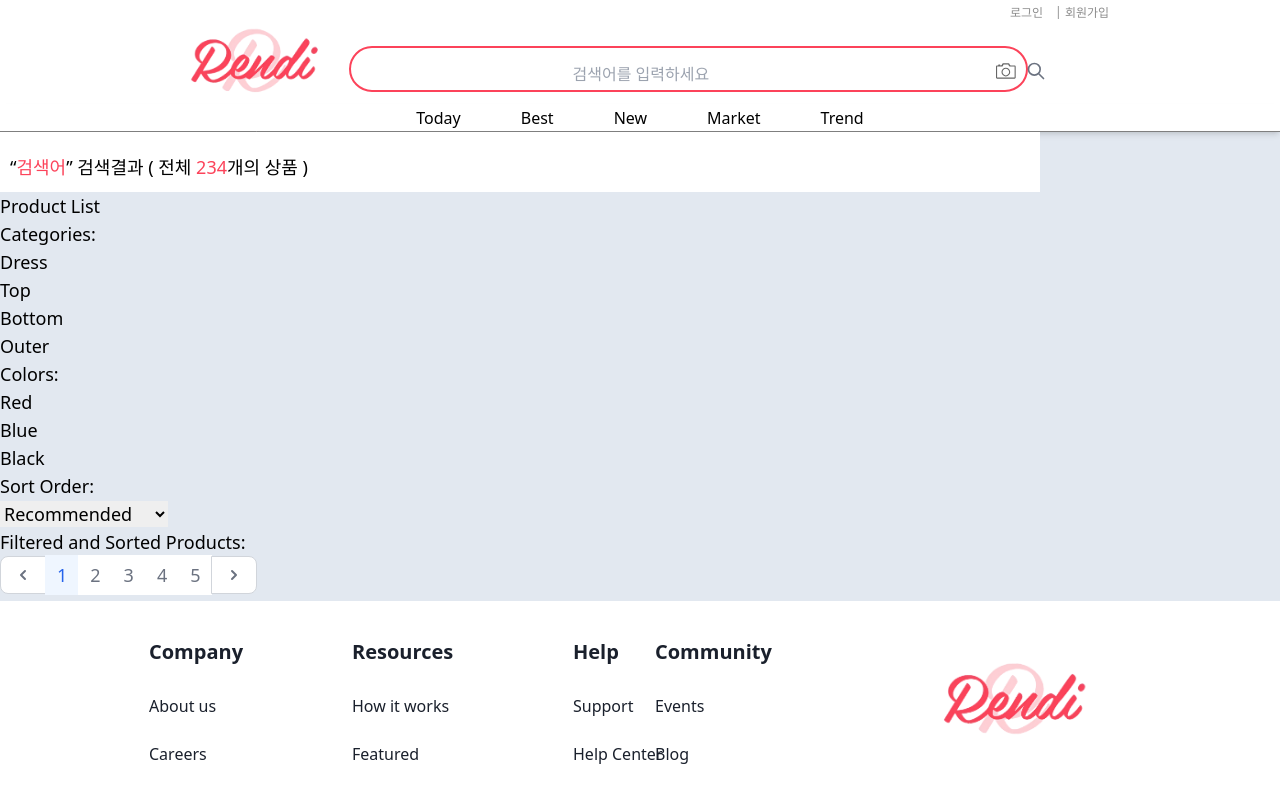
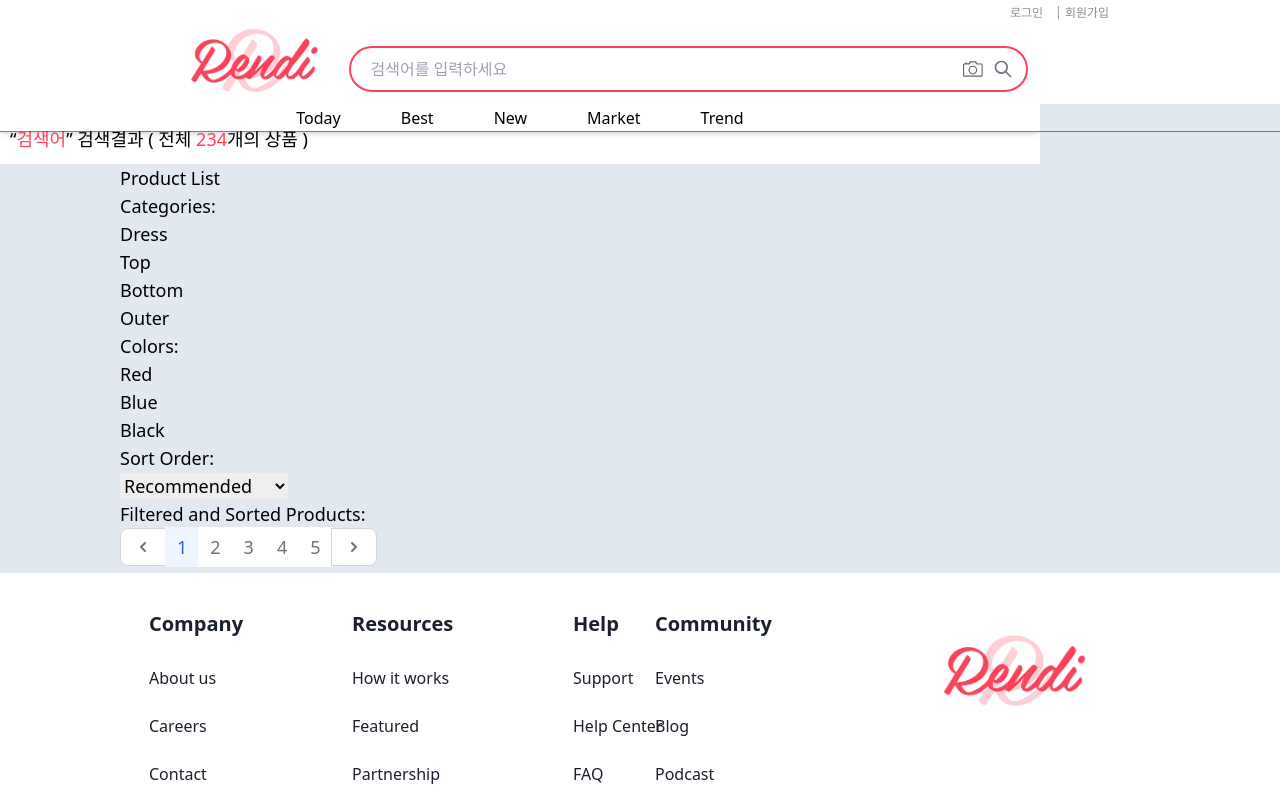
Before and after one commit to jxxnixx/Rendi_Frontend, a Next.js app: page /searchResult in a window 1280 px wide. Shown: the top 794 px of the page. Built offline with nearby package versions, Linux system fonts and the light colour scheme.

Commit message:
검색창 위치 수정

```diff
--- a/components/structure/searchBar.tsx
+++ b/components/structure/searchBar.tsx
@@ -1,187 +1,3 @@
-// // import React, { useState, useRef, useEffect } from "react";
-// // import { Camera, Search } from "../icons";
-
-// // export default function SearchBar() {
-// //   //Ref로 사각형, input dom요소 참조
-// //   const squareRef = useRef<HTMLDivElement>(null);
-// //   const inputRef = useRef<HTMLInputElement>(null);
-
-// //   // 검색창 하단 사각형 표시 여부 관리
-// //   const [showSquare, setShowSquare] = useState(false);
-
-// //   // 버튼 클릭 여부 관리
-// //   const [showRecentContent, setShowRecentContent] = useState(true);
-// //   const [showPopularContent, setShowPopularContent] = useState(false);
-
-// //   useEffect(() => {
-// //     // 검색창 외부 클릭 시 사각형 사라지게 설정
-// //     const handleClickOutside = (event: MouseEvent) => {
-// //       if (
-// //         // Ref 사용해서 클릭된 요소가 사각형,input 내부인지 외부인지 확인
-// //         squareRef.current &&
-// //         !squareRef.current.contains(event.target as Node) &&
-// //         inputRef.current &&
-// //         !inputRef.current.contains(event.target as Node)
-// //       ) {
-// //         setShowSquare(false);
-// //       }
-// //     };
-
-// //     document.addEventListener("click", handleClickOutside);
-
-// //     return () => {
-// //       document.removeEventListener("click", handleClickOutside);
-// //     };
-// //   }, []);
-
-// //   // showSqaure state 관리
-// //   const handleInputClick = () => {
-// //     setShowSquare(true);
-// //   };
-
-// //   // 클릭된 button 구별, 관리
-// //   const handleRecentClick = () => {
-// //     setShowRecentContent(true);
-// //     setShowPopularContent(false);
-// //   };
-
-// //   const handlePopularClick = () => {
-// //     setShowRecentContent(false);
-// //     setShowPopularContent(true);
-// //   };
-
-// //   // 닫기 button
-// //   const handleCloseClick = () => {
-// //     setShowSquare(false);
-// //   };
-
-// //   return (
-// //     <form action="/searchResult" method="post">
-// //       <label
-// //         htmlFor="default-search"
-// //         className="text-sm font-medium text-gray-900 sr-only dark:text-white"
-// //       >
-// //         Search
-// //       </label>
-// //       <div className="relative top-[30px]">
-// //         {!showSquare ? (
-// //           <input
-// //             ref={inputRef}
-// //             type="search"
-// //             id="default-search"
-// //             className="block w-[679px] h-[46px] px-[20px] rounded-[50px] bg-white border-2 border-[#FC435A] focus:outline-none focus:ring-0"
-// //             placeholder="검색어를 입력하세요"
-// //             onClick={handleInputClick}
-// //           />
-// //         ) : (
-// //           <input
-// //             ref={inputRef}
-// //             type="search"
-// //             id="default-search"
-// //             className="block w-[679px] h-[46px] px-[20px] rounded-t-[23px] bg-white border-2 border-[#FC435A] focus:outline-none focus:ring-0"
-// //             placeholder="검색어를 입력하세요"
-// //             onClick={handleInputClick}
-// //           />
-// //         )}
-
-// //         {showSquare && (
-// //           <div ref={squareRef} className="w-[679px] h-[456px] relative">
-// //             <div className="flex justify-start items-start w-[679px] h-[456px] absolute left-0 top-0 rounded-b-[23px] bg-white border-x-2 border-b-2 border-[#fc435a]">
-// //               <div className="w-[676px] h-12 absolute left-[3px] overflow-hidden">
-// //                 <svg
-// //                   width={673}
-// //                   height={1}
-// //                   viewBox="0 0 673 1"
-// //                   fill="none"
-// //                   xmlns="http://www.w3.org/2000/svg"
-// //                   className="absolute top-[47px]"
-// //                   preserveAspectRatio="none"
-// //                 >
-// //                   <path d="M0 1L673 1" stroke="black" stroke-opacity="0.5" />
-// //                 </svg>
-
-// //                 <svg
-// //                   width={338}
-// //                   height={2}
-// //                   viewBox="0 0 338 2"
-// //                   fill="none"
-// //                   xmlns="http://www.w3.org/2000/svg"
-// //                   className="absolute top-[46px]"
-// //                   preserveAspectRatio="none"
-// //                 >
-// //                   <path d="M0 2L338 2" stroke="#FC435A" stroke-width={3} />
-// //                 </svg>
-
-// //                 <svg
-// //                   width={673}
-// //                   height={1}
-// //                   viewBox="0 0 673 1"
-// //                   fill="none"
-// //                   xmlns="http://www.w3.org/2000/svg"
-// //                   className="absolute top-[-1px]"
-// //                   preserveAspectRatio="none"
-// //                 >
-// //                   <path d="M0 0L673 0" stroke="black" stroke-opacity="0.5" />
-// //                 </svg>
-
-// //                 <div className=" w-[679px] h-12 flex flex-row text-sm font-medium text-center text-black content-center">
-// //                   <button
-// //                     type="button"
-// //                     id="recent"
-// //                     className="w-1/2 h-12 items-center justify-center content-center"
-// //                     onClick={handleRecentClick}
-// //                   >
-// //                     최근 검색어
-// //                   </button>
-// //                   <button
-// //                     type="button"
-// //                     id="popular"
-// //                     className="w-1/2 h-12 items-center justify-center"
-// //                     onClick={handlePopularClick}
-// //                   >
-// //                     인기 검색어
-// //                   </button>
-// //                 </div>
-// //               </div>
-// //               <div className="w-[679px] h-[361px] absolute left-0 top-12 overflow-hidden">
-// //                 <div
-// //                   id="content"
-// //                   className="w-[203px] absolute left-[229px] top-[157px] text-sm font-medium text-center text-black"
-// //                 >
-// //                   {showRecentContent && "최근 검색한 기록이 없습니다."}
-// //                   {showPopularContent && "인기 검색어 내용"}
-// //                 </div>
-// //               </div>
-// //             </div>
-// //             <div className="w-[679px] h-12 absolute left-0 top-[408px] overflow-hidden">
-// //               <button
-// //                 id="close"
-// //                 className="w-[463px] h-[37px] absolute left-[108px] top-1.5 text-sm font-medium text-center text-[#666]"
-// //                 onClick={handleCloseClick}
-// //               >
-// //                 닫기
-// //               </button>
-// //             </div>
-// //           </div>
-// //         )}
-
-// //         <button
-// //           type="submit"
-// //           className="absolute inset-y-0 right-[10px] top-[13px] flex items-center justify-center w-5 h-5 p-0 bg-transparent focus:ring-0 focus:outline-none text-gray-500 dark:text-gray-400"
-// //         >
-// //           <Camera />
-// //         </button>
-
-// //         <button
-// //           type="submit"
-// //           className="absolute inset-y-0 right-[-20px] top-[13px] flex items-center justify-center w-5 h-5 p-0 bg-transparent focus:ring-0 focus:outline-none text-gray-500 dark:text-gray-400"
-// //         >
-// //           <Search />
-// //         </button>
-// //       </div>
-// //     </form>
-// //   );
-// // }
 import React, { useState, useRef, useEffect } from "react";
 import { Camera, Search } from "../icons";
 
@@ -247,14 +63,14 @@ export default function SearchBar() {
       >
         Search
       </label>
-      {/* <div className="relative top-[30px]"> */}
-      <div className="flex justify-center items-start w-[679px] h-[46px] absolute    gap-60 px-6 py-3.5  rounded-[50px] bg-white border-2 border-[#fc435a]">
+      {/* div 수정 */}
+      <div className="relative">
         {!showSquare ? (
           <input
             ref={inputRef}
             type="search"
             id="default-search"
-            className="block focus:outline-none focus:ring-0"
+            className="block w-[679px] h-[46px] px-[20px] rounded-[50px] bg-white border-2 border-[#FC435A] focus:outline-none focus:ring-0"
             placeholder="검색어를 입력하세요"
             onClick={handleInputClick}
           />
@@ -282,7 +98,7 @@ export default function SearchBar() {
                   className="absolute top-[47px]"
                   preserveAspectRatio="none"
                 >
-                  <path d="M0 1L673 1" stroke="black" stroke-opacity="0.5" />
+                  <path d="M0 1L673 1" stroke="black" strokeOpacity="0.5" />
                 </svg>
 
                 <svg
@@ -306,7 +122,7 @@ export default function SearchBar() {
                   className="absolute top-[-1px]"
                   preserveAspectRatio="none"
                 >
-                  <path d="M0 0L673 0" stroke="black" stroke-opacity="0.5" />
+                  <path d="M0 0L673 0" stroke="black" strokeOpacity="0.5" />
                 </svg>
 
                 <div className=" w-[679px] h-12 flex flex-row text-sm font-medium text-center text-black content-center">
@@ -349,17 +165,17 @@ export default function SearchBar() {
             </div>
           </div>
         )}
-
+        {/* 버튼 두개 위치 수정 */}
         <button
           type="submit"
-          className="absolute inset-y-0 right-[10px] top-[13px] flex items-center justify-center w-5 h-5 p-0 bg-transparent focus:ring-0 focus:outline-none text-gray-500 dark:text-gray-400"
+          className="absolute inset-y-0 right-[45px] top-[13px] flex items-center justify-center w-5 h-5 p-0 bg-transparent focus:ring-0 focus:outline-none text-gray-500 dark:text-gray-400"
         >
           <Camera />
         </button>
 
         <button
           type="submit"
-          className="absolute inset-y-0 right-[-20px] top-[13px] flex items-center justify-center w-5 h-5 p-0 bg-transparent focus:ring-0 focus:outline-none text-gray-500 dark:text-gray-400"
+          className="absolute inset-y-0 right-[15px] top-[13px] flex items-center justify-center w-5 h-5 p-0 bg-transparent focus:ring-0 focus:outline-none text-gray-500 dark:text-gray-400"
         >
           <Search />
         </button>
--- a/pages/searchResult.tsx
+++ b/pages/searchResult.tsx
@@ -11,9 +11,9 @@ export default function searchResult() {
       <Head>
         <title>Best</title>
       </Head>
-      <div className="relative mt-[104px] flex w-full flex-col bg-slate-200 text-lg font-medium ">
-        <NavBar />
+      <div className="relative mt-[104px] flex w-full flex-col bg-slate-200 text-lg font-medium">
         <div className="w-[1040px] h-[60px] relative overflow-hidden bg-white">
+          <NavBar />
           <div className="absolute left-[-201px] top-[361px]" />
           <p className="absolute left-2.5 top-[21px] text-lg text-left">
             <span className="text-lg text-left text-black">“</span>
@@ -25,8 +25,10 @@ export default function searchResult() {
             <span className="text-lg text-left text-black">개의 상품 )</span>
           </p>
         </div>
-        <Prodlist products={[]} />
-        <Pagination />
+        <div className="w-[1040px] mx-auto">
+          <Prodlist products={[]} />
+          <Pagination />
+        </div>
       </div>
     </Layout>
   );
```
